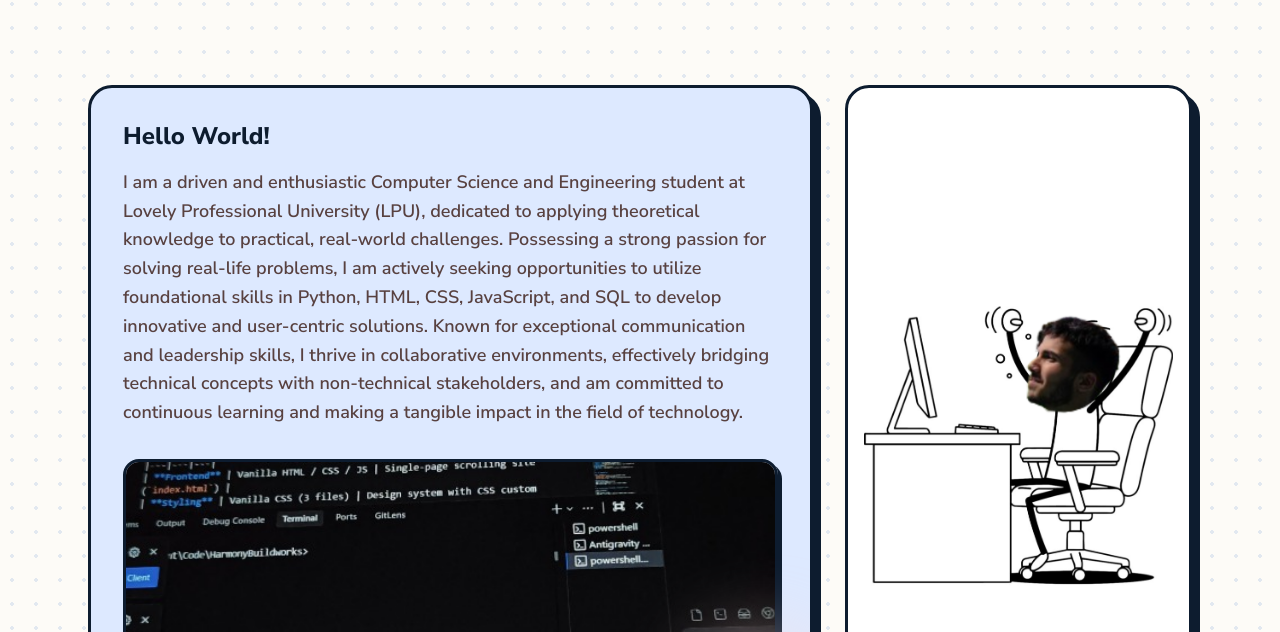
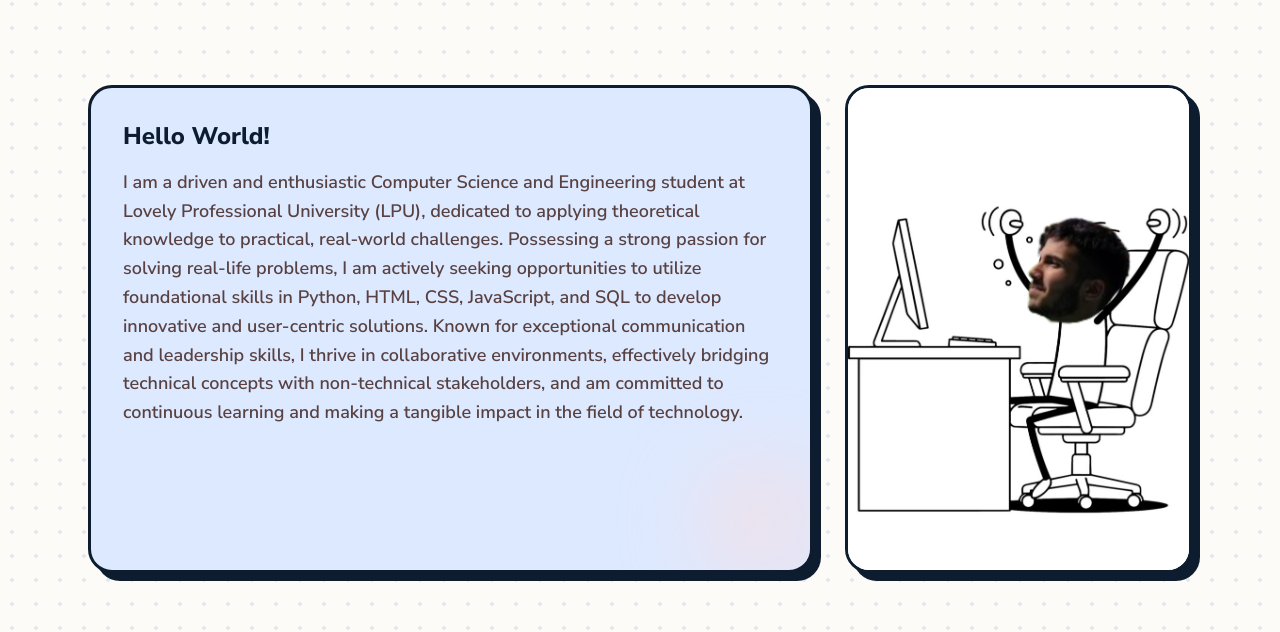
Before and after one commit to justkalesh/justkalesh, a website built with Vite: page about.html in a window 1280 px wide. Shown: the part 320-952 px from the top of the page. Built offline with nearby package versions, Linux system fonts and the light colour scheme.

Commit message:
Remove workspace image and crop playful image padding

```diff
--- a/about.html
+++ b/about.html
@@ -87,12 +87,11 @@
 <p class="text-body-lg text-on-surface-variant relative z-10 leading-relaxed">
                     I am a driven and enthusiastic Computer Science and Engineering student at Lovely Professional University (LPU), dedicated to applying theoretical knowledge to practical, real-world challenges. Possessing a strong passion for solving real-life problems, I am actively seeking opportunities to utilize foundational skills in Python, HTML, CSS, JavaScript, and SQL to develop innovative and user-centric solutions. Known for exceptional communication and leadership skills, I thrive in collaborative environments, effectively bridging technical concepts with non-technical stakeholders, and am committed to continuous learning and making a tangible impact in the field of technology.
                 </p>
-<img class="w-full h-64 object-cover rounded-2xl mt-8 border-[3px] border-on-surface bouncy-hover shadow-[4px_4px_0px_0px_rgba(13,28,47,1)]" alt="My workspace setup" src="/workspace.png"/>
 </div>
 <!-- Philosophy Card -->
 <!-- Playful Image Card -->
-<div class="col-span-1 md:col-span-4 bg-white rounded-3xl border-[3px] border-on-surface shadow-[8px_8px_0px_0px_rgba(13,28,47,1)] bouncy-hover flex items-center justify-center overflow-hidden p-4">
-  <img src="/playful.png" alt="Kalash celebrating at computer" class="w-full h-full object-contain" />
+<div class="col-span-1 md:col-span-4 bg-white rounded-3xl border-[3px] border-on-surface shadow-[8px_8px_0px_0px_rgba(13,28,47,1)] bouncy-hover flex items-center justify-center overflow-hidden">
+  <img src="/playful.png" alt="Kalash celebrating at computer" class="w-full h-full object-cover" />
 </div>
 </section>
 <!-- Skills Section -->
```
